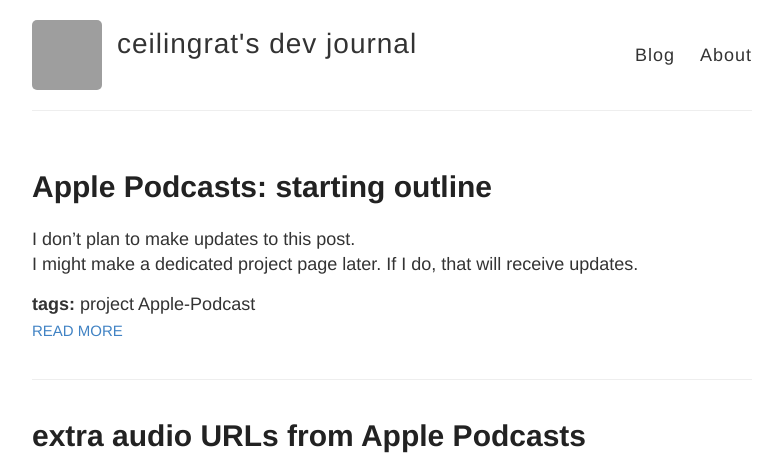
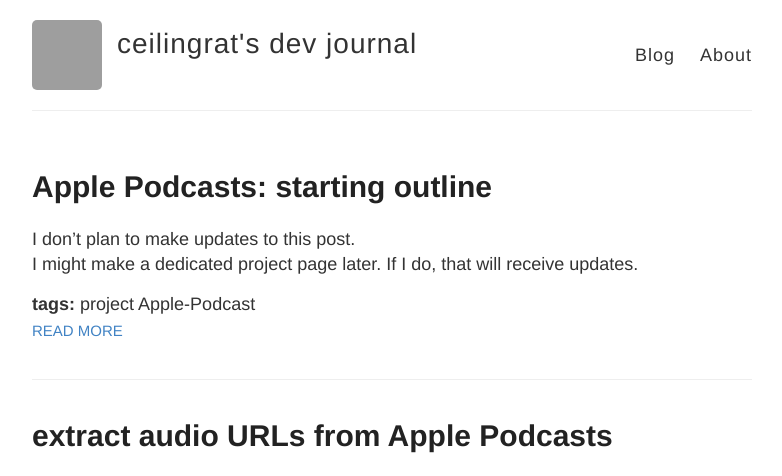
Before and after one commit to ceilingrat/journal, a Jekyll site: the page built from docs/index.html, in a window 1280 px wide. Shown: the top 476 px of the page, without its empty margins (248-1030 px from the left). Built offline with Jekyll 4.4.1, drawn with Linux system fonts in a browser that asks for light colours; some of the changed text lies outside the part shown; grey boxes are pictures that could not be loaded.

Commit message:
add tags to post fix typo hide unneeded posts by renaming

```diff
--- a/docs/_posts/2021-08-20-Apple-Podcasts-script.md
+++ b/docs/_posts/2021-08-20-00-Apple-Podcasts-script.md
@@ -1,6 +1,7 @@
 ---
 layout: post
-title: extra audio URLs from Apple Podcasts
+tags: project Apple-Podcast asciicast
+title: extract audio URLs from Apple Podcasts
 ---
 
 <script id="asciicast-WxVVy3MF8mxnfLTuPDA6KMLJc" src="https://asciinema.org/a/WxVVy3MF8mxnfLTuPDA6KMLJc.js" async></script>
```
Also changed, not shown: docs/_posts/hidden-2014-3-3-Hello-World.md (renamed from docs/_posts/2014-3-3-Hello-World.md), docs/_posts/hidden-2021-08-20-01-another-post.md (renamed from docs/_posts/2021-08-20-01-another-post.md).
